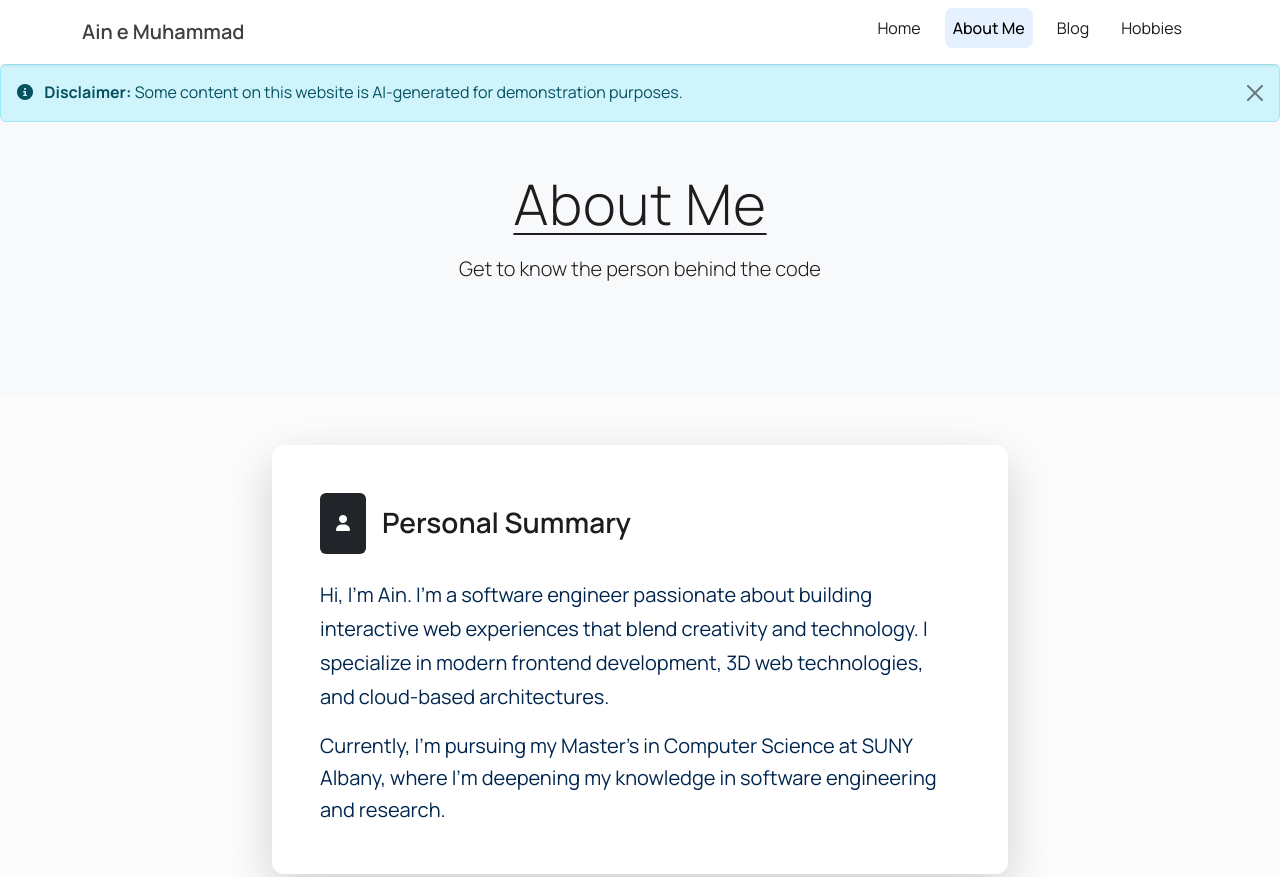
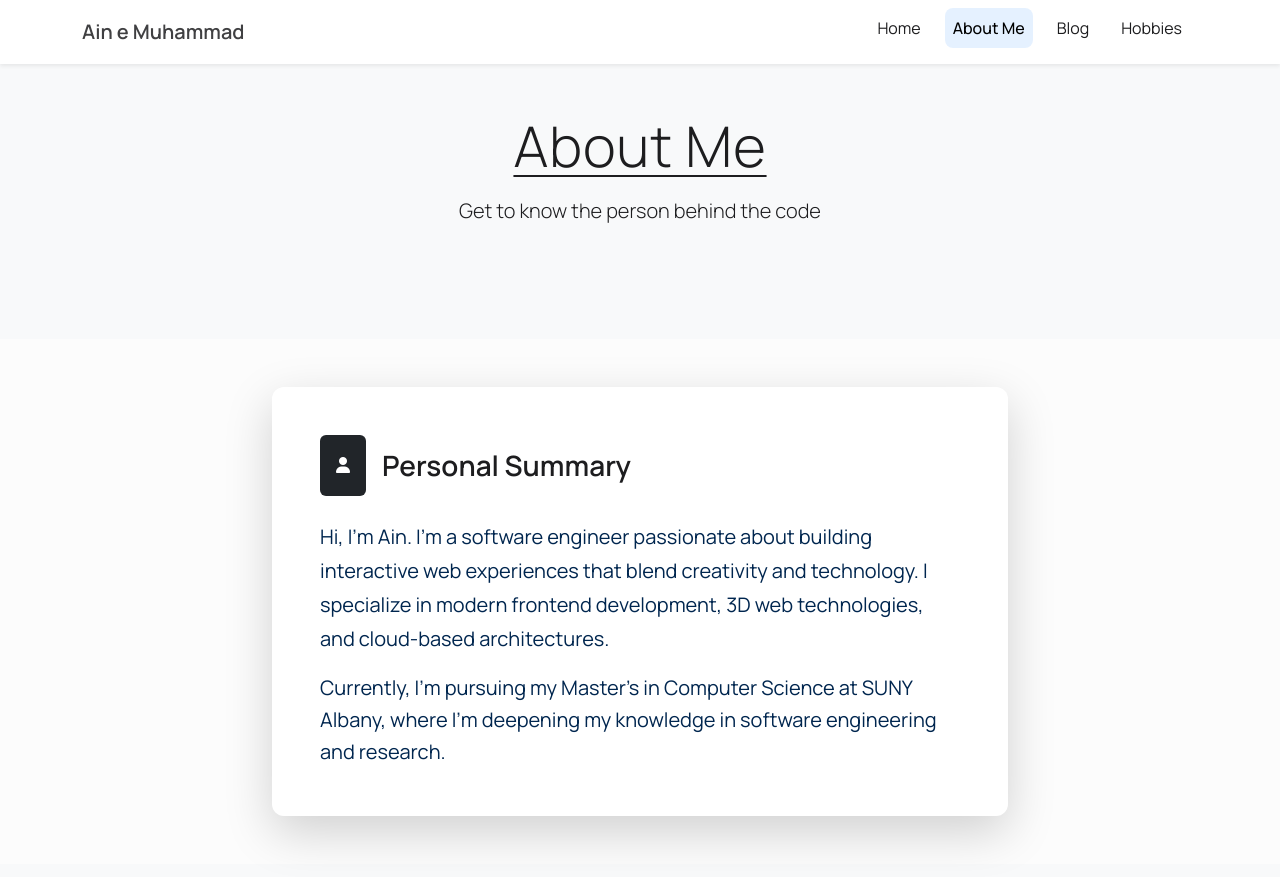
Before and after one commit to AineMuhammad/about-me-assignment, a plain HTML site: page aboutme.html in a window 1280 px wide. Shown: the top 877 px of the page. Drawn offline with nearby package versions, Linux system fonts and the light colour scheme; a web font is replaced by a local one.

Commit message:
Removed extra disclaimers where not needed

```diff
--- a/aboutme.html
+++ b/aboutme.html
@@ -49,11 +49,6 @@
             </div>
         </div>
     </nav>
-    <div class="alert alert-info alert-dismissible fade show m-0" role="alert">
-        <i class="fas fa-info-circle me-2"></i>
-        <strong>Disclaimer:</strong> Some content on this website is AI-generated for demonstration purposes.
-        <button type="button" class="btn-close" data-bs-dismiss="alert" aria-label="Close"></button>
-    </div>
     <main id="main-content" role="main">
         <section class="py-5 bg-light">
             <div class="container">
```
Also changed, not shown: blog.html (+0 -5 lines), hobbies.html (+0 -5 lines), index.html (+0 -5 lines).
